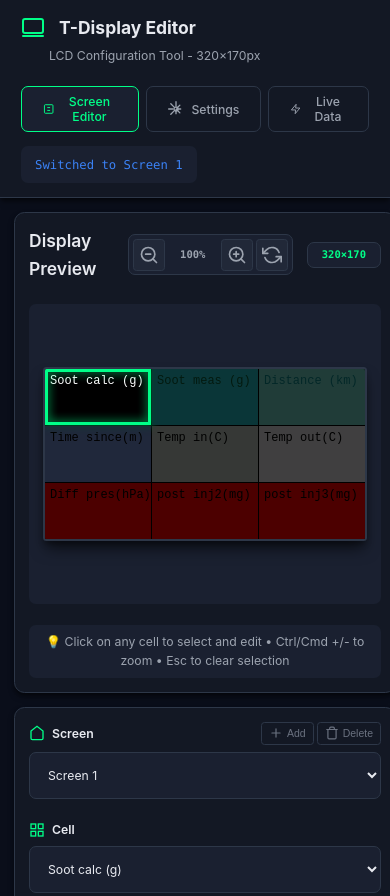
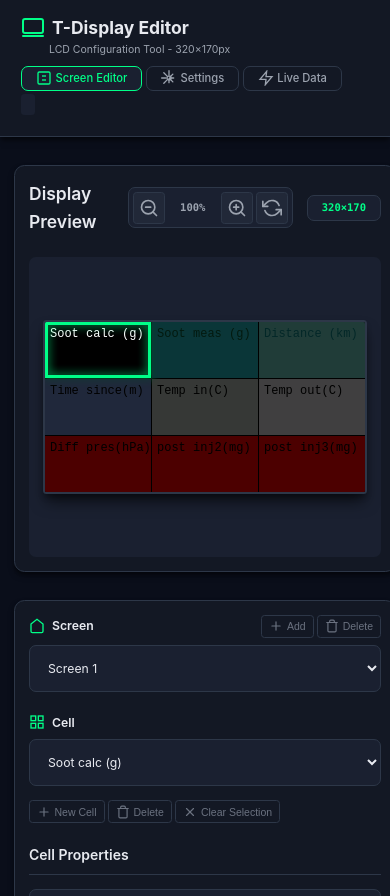
Before and after one commit to vuckos/T-display-web-editor, a plain HTML site: page index.html in a window 390 px wide. Shown: the top 896 px of the page. Drawn offline with Linux system fonts and the light colour scheme.

Commit message:
sticky canvas on scroling up, removed messages on top of page

```diff
--- a/index.html
+++ b/index.html
@@ -85,9 +85,6 @@
                 </div>
                 <div class="canvas-wrapper">
                     <canvas id="myCanvas" width="320" height="170"></canvas>
-                </div>
-                <div class="canvas-footer">
-                    <p class="hint">💡 Click on any cell to select and edit • Ctrl/Cmd +/- to zoom • Esc to clear selection</p>
                 </div>
             </div>
         </section>
--- a/script.js
+++ b/script.js
@@ -1034,7 +1034,6 @@ class UIManager {
         this.populateCellDropdown(screenKey);
         this.canvas.drawScreen(this.config.getScreen(screenKey));
         this.elements.cellDetails.innerHTML = '<p class="no-cell">Select a cell to edit</p>';
-        this.updateStatus(`Switched to ${screenKey.replace('SCREEN_', 'Screen ')}`);
     }
 
     onCellChange(screenKey, cellIndex) {
@@ -1042,7 +1041,6 @@ class UIManager {
         this.canvas.drawScreen(cells);
         this.canvas.highlightCell(cells, cellIndex);
         this.renderCellProperties(screenKey, cellIndex);
-        this.updateStatus(`Editing: ${cells[cellIndex]?.name || 'Cell ' + (cellIndex + 1)}`);
     }
 
     onCanvasClick(e) {
@@ -1063,7 +1061,6 @@ class UIManager {
         if (hitIndex >= 0) {
             this.elements.cellSelect.value = hitIndex;
             this.elements.cellSelect.dispatchEvent(new Event('change'));
-            this.updateStatus(`Selected: ${cells[hitIndex]?.name || 'Cell ' + (hitIndex + 1)}`);
         }
     }
 
@@ -1114,10 +1111,9 @@ class UIManager {
         this.config.exportConfig();
         this.updateStatus('Configuration downloaded!', 'success');
 
-        // Reset status after 3 seconds
+        // Clear status after 3 seconds
         setTimeout(() => {
-            const cells = this.config.getScreen(screenKey);
-            this.updateStatus(`Editing: ${cells[cellIndex]?.name || 'Cell ' + (cellIndex + 1)}`);
+            this.updateStatus('', '');
         }, 3000);
     }
 
@@ -1125,21 +1121,18 @@ class UIManager {
         this.canvas.zoomIn();
         this.updateZoomDisplay();
         this.updateZoomButtons();
-        this.updateStatus(`Zoomed to ${this.canvas.getZoomPercent()}%`);
     }
 
     onZoomOut() {
         this.canvas.zoomOut();
         this.updateZoomDisplay();
         this.updateZoomButtons();
-        this.updateStatus(`Zoomed to ${this.canvas.getZoomPercent()}%`);
     }
 
     onZoomReset() {
         this.canvas.resetZoom();
         this.updateZoomDisplay();
         this.updateZoomButtons();
-        this.updateStatus('Zoom reset to 100%');
     }
 
     updateZoomDisplay() {
@@ -1170,9 +1163,6 @@ class UIManager {
 
         // Clear the properties panel
         this.elements.cellDetails.innerHTML = '<p class="no-cell">Select a cell to edit its properties</p>';
-
-        // Update status
-        this.updateStatus('Selection cleared');
     }
 
     onAddScreen() {
@@ -1613,15 +1603,6 @@ class PageNavigationManager {
         });
 
         this.currentPage = pageName;
-
-        // Update status bar
-        const statusText = document.getElementById('statusText');
-        if (statusText) {
-            const pageTitle = pageName === 'screen-editor' ? 'Screen Editor' :
-                             pageName === 'settings' ? 'Settings' : 'Live Data';
-            statusText.textContent = `Switched to ${pageTitle}`;
-            statusText.className = 'status-info';
-        }
     }
 }
 
@@ -1668,6 +1649,12 @@ async function initializeApp() {
         pageNavManager.initialize();
         liveDataManager.initialize();
 
+        // Clear loading message
+        if (statusText) {
+            statusText.textContent = '';
+            statusText.className = '';
+        }
+
         console.log('T-Display Web Editor initialized successfully');
     } catch (error) {
         console.error('Failed to initialize application:', error);
--- a/styles.css
+++ b/styles.css
@@ -90,7 +90,7 @@ body {
 .app-header {
     background: var(--color-bg-secondary);
     border-bottom: 1px solid var(--color-border);
-    padding: var(--space-lg) var(--space-xl);
+    padding: var(--space-sm) var(--space-lg);
     box-shadow: var(--shadow-md);
     position: sticky;
     top: 0;
@@ -103,13 +103,13 @@ body {
 }
 
 .app-header h1 {
-    font-size: 1.75rem;
+    font-size: 1.5rem;
     font-weight: 700;
     color: var(--color-text-primary);
     display: flex;
     align-items: center;
-    gap: var(--space-md);
-    margin-bottom: var(--space-xs);
+    gap: var(--space-sm);
+    margin-bottom: 0;
 }
 
 .logo-icon {
@@ -118,28 +118,28 @@ body {
 }
 
 .subtitle {
-    font-size: 0.875rem;
+    font-size: 0.75rem;
     color: var(--color-text-secondary);
-    margin-left: 2.5rem;
+    margin-left: 2rem;
 }
 
 /* Navigation Tabs */
 .nav-tabs {
     display: flex;
-    gap: var(--space-sm);
-    margin-top: var(--space-lg);
+    gap: var(--space-xs);
+    margin-top: var(--space-sm);
 }
 
 .nav-tab {
     display: inline-flex;
     align-items: center;
-    gap: var(--space-sm);
-    padding: var(--space-sm) var(--space-lg);
+    gap: var(--space-xs);
+    padding: var(--space-xs) var(--space-md);
     background: transparent;
     border: 1px solid var(--color-border);
     border-radius: var(--radius-md);
     color: var(--color-text-secondary);
-    font-size: 0.875rem;
+    font-size: 0.8rem;
     font-weight: 500;
     font-family: var(--font-sans);
     cursor: pointer;
@@ -163,15 +163,16 @@ body {
 }
 
 .status-bar {
-    margin-top: var(--space-md);
-    padding: var(--space-sm) var(--space-md);
+    margin-top: var(--space-xs);
+    padding: var(--space-xs) var(--space-sm);
     background: var(--color-bg-tertiary);
-    border-radius: var(--radius-md);
+    border-radius: var(--radius-sm);
     display: inline-block;
+    min-height: 1.5rem;
 }
 
 .status-bar span {
-    font-size: 0.875rem;
+    font-size: 0.75rem;
     font-family: var(--font-mono);
 }
 
@@ -205,6 +206,22 @@ body {
     .app-main {
         grid-template-columns: 1fr;
         gap: var(--space-lg);
+    }
+
+    /* Make canvas sticky on mobile so it stays visible while scrolling cell properties */
+    .canvas-section {
+        position: sticky;
+        top: var(--space-xl);
+        z-index: 10;
+        background: var(--color-bg-primary);
+        padding-top: var(--space-md);
+        padding-bottom: var(--space-md);
+    }
+
+    /* Ensure editor section can scroll independently */
+    .editor-section {
+        position: relative;
+        z-index: 1;
     }
 }
 
```
Also changed, not shown: 1 other file.
